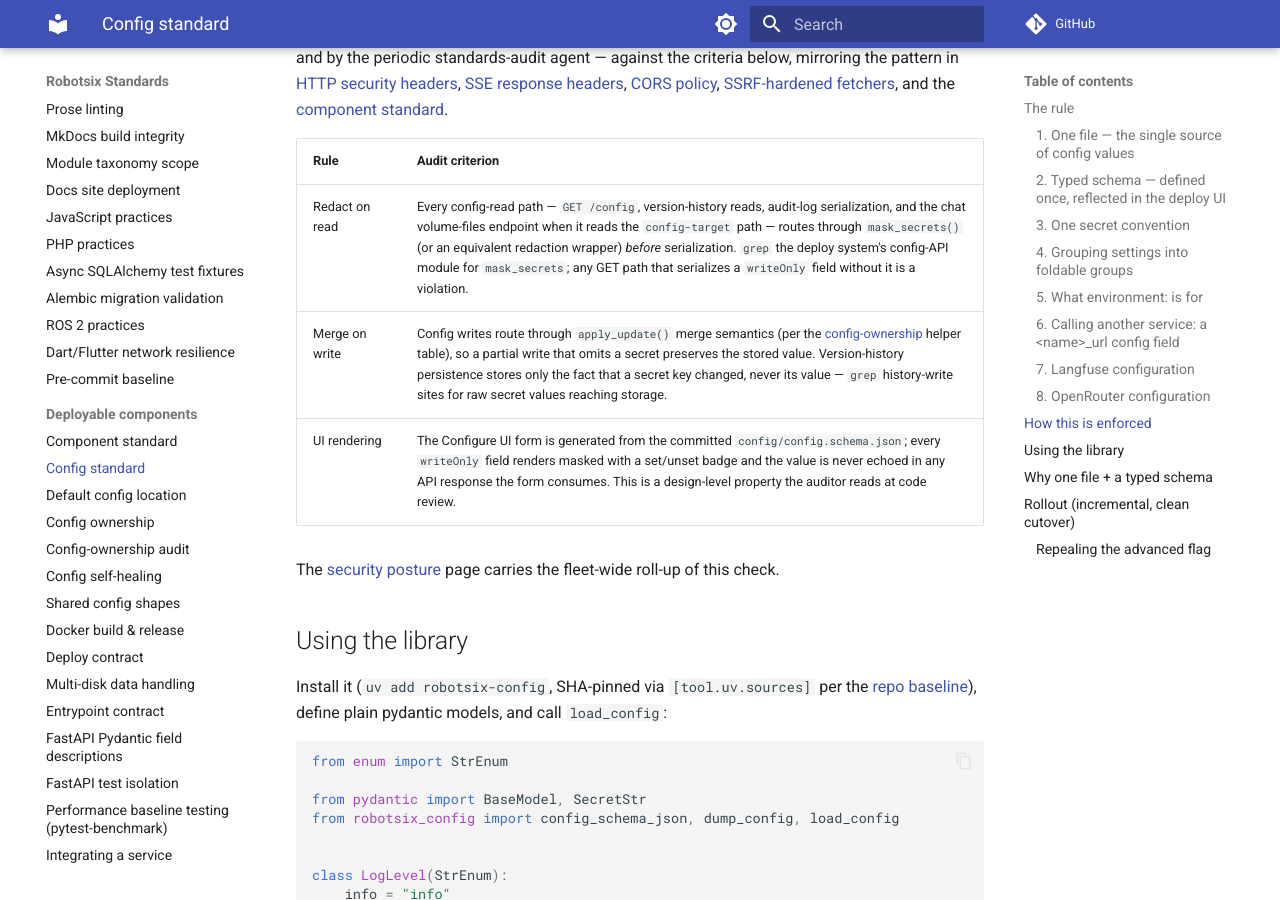
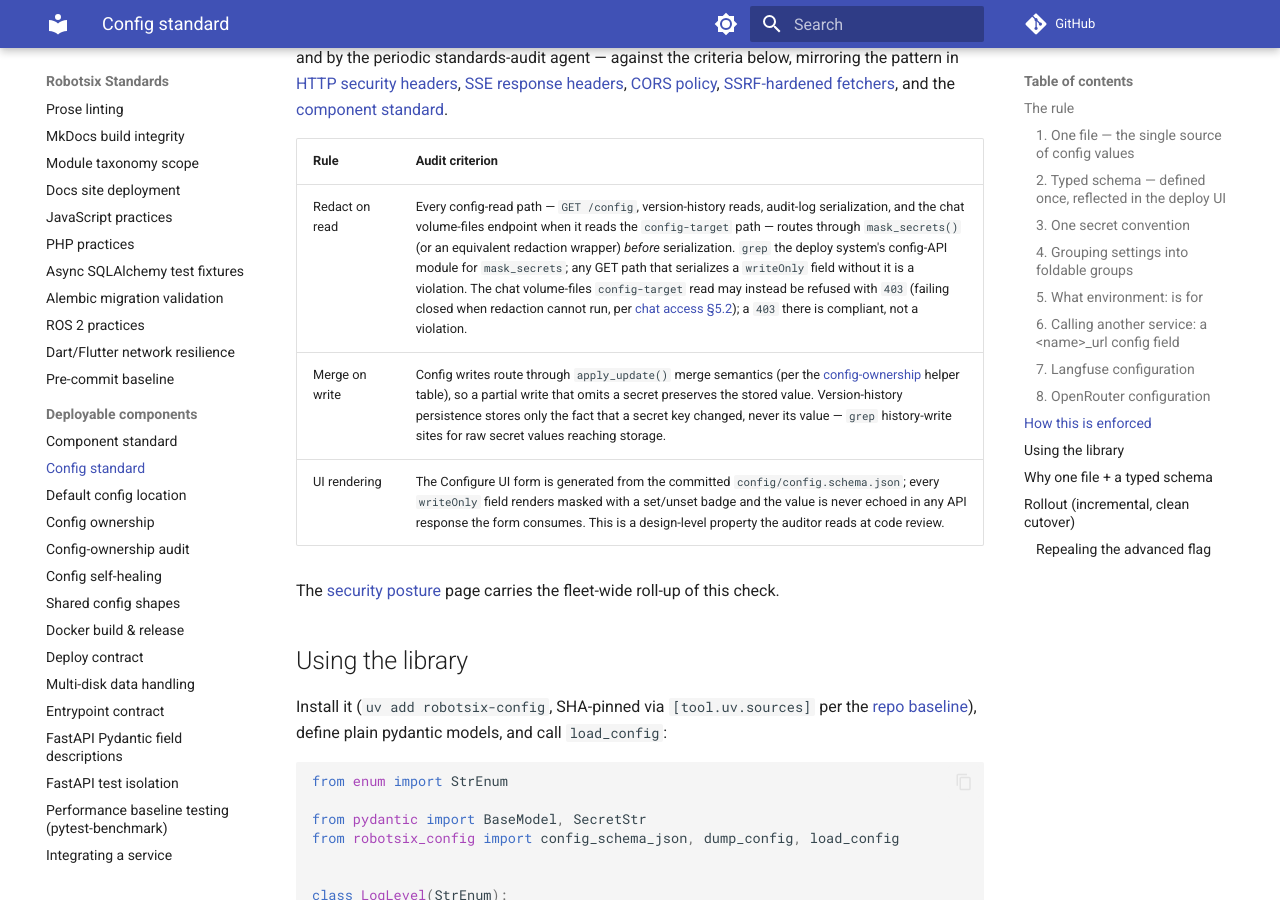
Before and after one commit to damien-robotsix/robotsix-standards, an MkDocs documentation site: the page built from docs/config-standard.md, in a window 1280 px wide and 900 px high, scrolled down 5999 px. Built offline with MkDocs 1.6.1 and Material for MkDocs 9.7.7, drawn with Linux system fonts in a browser that asks for light colours; comment, search, counter and statistics services are not loaded.

Commit message:
docs: chat-access-standard: chat volume-read endpoint can return cleartext config.json secrets, bypassing config-standard redact-on-read (20261025T211539Z-chat-access-standard-chat-volume-read-en-9275)

```diff
--- a/docs/config-standard.md
+++ b/docs/config-standard.md
@@ -289,7 +289,7 @@ below, mirroring the pattern in
 
 | Rule | Audit criterion |
 |---|---|
-| Redact on read | Every config-read path — `GET /config`, version-history reads, audit-log serialization, and the chat volume-files endpoint when it reads the `config-target` path — routes through `mask_secrets()` (or an equivalent redaction wrapper) *before* serialization. `grep` the deploy system's config-API module for `mask_secrets`; any GET path that serializes a `writeOnly` field without it is a violation. |
+| Redact on read | Every config-read path — `GET /config`, version-history reads, audit-log serialization, and the chat volume-files endpoint when it reads the `config-target` path — routes through `mask_secrets()` (or an equivalent redaction wrapper) *before* serialization. `grep` the deploy system's config-API module for `mask_secrets`; any GET path that serializes a `writeOnly` field without it is a violation. The chat volume-files `config-target` read may instead be refused with `403` (failing closed when redaction cannot run, per [chat access §5.2](chat-access-standard.md#52-volumes-read-only)); a `403` there is compliant, not a violation. |
 | Merge on write | Config writes route through `apply_update()` merge semantics (per the [config-ownership](config-ownership.md) helper table), so a partial write that omits a secret preserves the stored value. Version-history persistence stores only the fact that a secret key changed, never its value — `grep` history-write sites for raw secret values reaching storage. |
 | UI rendering | The Configure UI form is generated from the committed `config/config.schema.json`; every `writeOnly` field renders masked with a set/unset badge and the value is never echoed in any API response the form consumes. This is a design-level property the auditor reads at code review. |
 
```
Also changed, not shown: docs/security-posture.md (+0 -1 lines).
